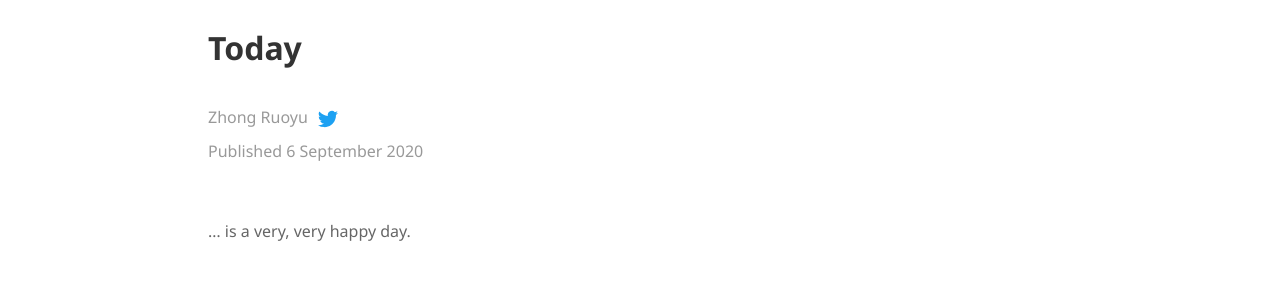
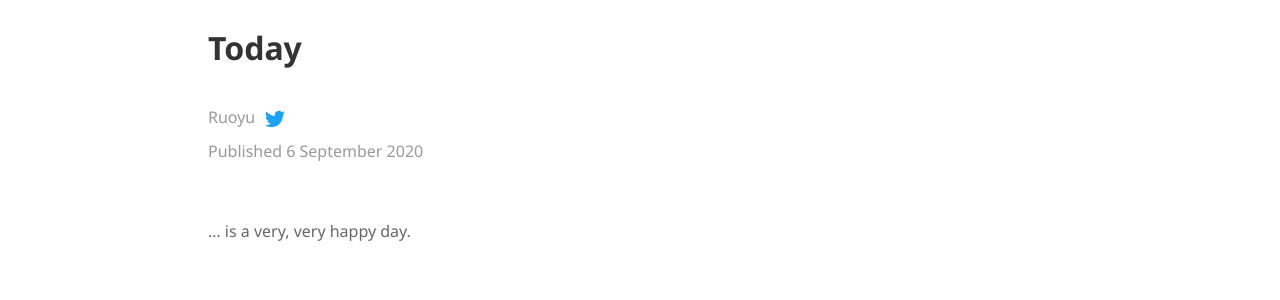
Before and after one commit to ZhongRuoyu/ruoyu.xyz, a Jekyll site: the page built from _posts/2020-09-06-today.md, in a window 1280 px wide. Shown: the part 134-434 px from the top of the page. Built offline with Jekyll 4.4.1, drawn with Linux system fonts in a browser that asks for light colours.

Commit message:
Configuration updated

```diff
--- a/_config.yml
+++ b/_config.yml
@@ -1,4 +1,4 @@
-title: Zhong Ruoyu
+title: Ruoyu
 tagline: Time, truth, and hearts.
 description: >-
   Time, truth, and hearts.
@@ -7,7 +7,7 @@ baseurl: "" # the subpath of the site, e.g. /blog
 lang: en-SG
 logo: /assets/images/logo/logo.png
 
-author: Zhong Ruoyu
+author: Ruoyu
 
 # post settings
 navigation_categories:
@@ -34,7 +34,7 @@ twitter:
 facebook:
   publisher: https://www.facebook.com/ciel.ruoyu
 social:
-  name: Zhong Ruoyu
+  name: Ruoyu
   links:
     - https://twitter.com/ZhongRuoyu
     - https://www.facebook.com/ciel.ruoyu
@@ -59,7 +59,7 @@ defaults:
       path: "_posts"
     values:
       layout: post
-      author: Zhong Ruoyu
+      author: Ruoyu
 
 sass:
   style: compressed
```
